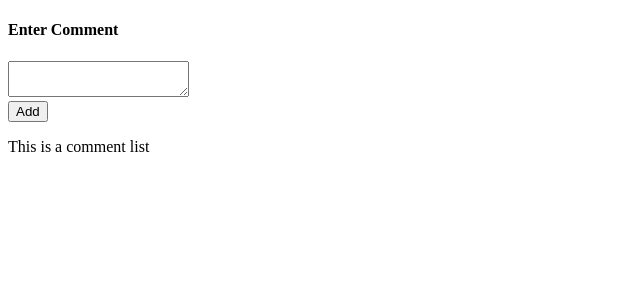
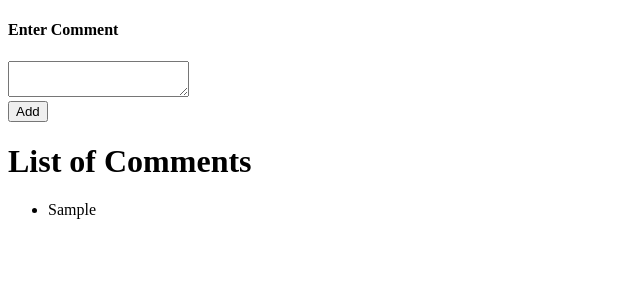
Before and after one commit to ma7ma7/react-testing, a React (Create React App) app: page / in a window 1280 px wide. Both pictures are taken after typing "Sample" into the empty fields and a click on the button "Add". Shown: the top 300 px of the page, without its empty margins (0-640 px from the left). Built offline with nearby package versions, Linux system fonts and the light colour scheme.

Commit message:
Connect Comment List

```diff
--- a/src/components/CommentList.js
+++ b/src/components/CommentList.js
@@ -1,9 +1,28 @@
 import React, { Component } from "react";
+import { connect } from "react-redux";
 
 class CommentList extends Component {
+  handleComments() {
+    return this.props.comments.map((comment) => {
+      return <li key={comment}>{comment}</li>;
+    });
+  }
+
   render() {
-    return <p>This is a comment list</p>;
+    console.log(this.props);
+    return (
+      <div>
+        <h1>List of Comments</h1>
+        <ul>{this.handleComments()}</ul>
+      </div>
+    );
   }
 }
 
-export default CommentList;
+const mapStateToProps = (state) => {
+  return {
+    comments: state.comments,
+  };
+};
+
+export default connect(mapStateToProps)(CommentList);
```
